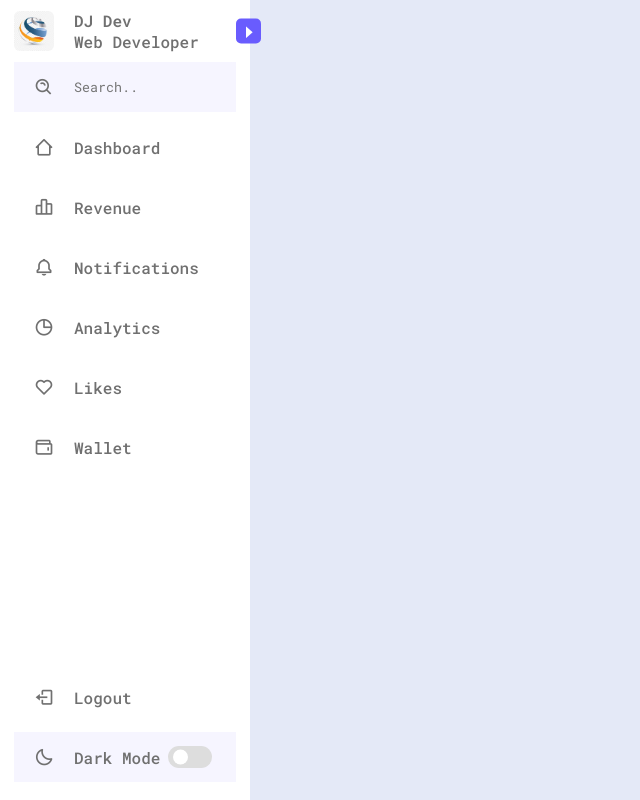
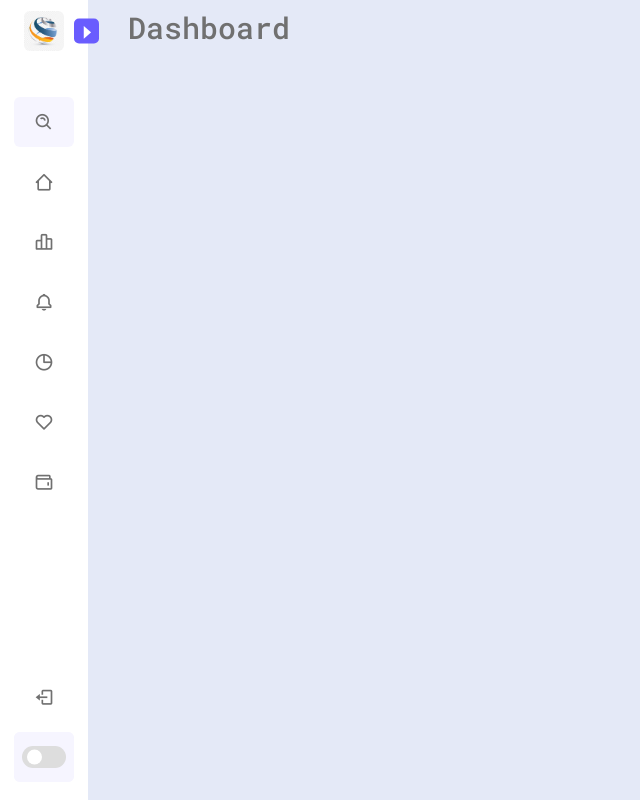
Before and after one commit to DarshikaNJ/WebProject2331, a plain HTML site: page Index.html in a window 1280 px wide. Shown: the whole page, without its empty margins (0-640 px from the left). Drawn offline with nearby package versions, Linux system fonts and the light colour scheme.

Commit message:
Update 8

```diff
--- a/Index.html
+++ b/Index.html
@@ -13,7 +13,7 @@
     </head>
 <body>
 
-    <nav class="sidebar">
+    <nav class="sidebar close">
         <header>
             <div class="image-text">
                 <span class="image">
@@ -34,7 +34,7 @@
             <div class="menu">
                     <li class="search-box">
                             <i class="bx bx-search-alt bx-breathe icon"></i>
-                            <input type="search" placeholder="Search..">
+                            <input type="text" placeholder="Search..">
                     </li>
                 <ul class="menu-links">
                     <li class="nav-link">
@@ -102,6 +102,10 @@
         </div>
     </nav>
 
+    <section class="home">
+        <div class="text">Dashboard</div>
+    </section>
+
     <script src="script.js"></script>
 
 </body>
--- a/Style.css
+++ b/Style.css
@@ -35,11 +35,12 @@
 body{
     height: 100vh;
     background: var(--body-color);
+    transition: var(--tran-02);
 
 }
 
 body.dark{
-        --body-color: #18191A;
+    --body-color: #18191A;
     --sidebar-color:#242526;
     --primary-color:#3A383C;
     --primary-color-light: #3A3B3C;
@@ -56,6 +57,12 @@ body.dark{
     width: 250px;
     padding: 10px 14px;
     background: var(--sidebar-color);
+    transition: var(--tran-03);
+    z-index: 100;
+}
+
+.sidebar.close{
+    width: 88px;
 }
 
 /* -- reusable CSS -- */
@@ -63,14 +70,21 @@ body.dark{
     font-size: 16px;
     font-weight: 500;
     color: var(--text-color);
+    transition: var(--tran-05);
+    white-space: nowrap;
+    opacity: 1;
 
+}
+
+.sidebar.close .text{
+    opacity: 0;
 }
 
 .sidebar .image {
     min-width: 60px;
     display: flex;
     align-items: center;
-
+    justify-content: center;
 }
 
 .sidebar li{
@@ -133,7 +147,7 @@ header .image-text .header-text{
     position: absolute;
     top: 50%;
     right: -25px;
-    transform: translateY(-50%);
+    transform: translateY(-50%) rotate(180deg);
     height: 25px;
     width: 25px;
     background: var(--primary-color);
@@ -142,12 +156,27 @@ header .image-text .header-text{
     justify-content: center;
     border-radius: 20%;
     color: var(--sidebar-color);
-    font-size: 20px;
+    font-size: 22px;
+    transition: var(--tran-03);
+}
+
+.sidebar.close header .toggle{
+    transform: translateY(-50%);
+
+}
+
+body.dark .sidebar header .toggle{
+    color: var(--text-color);
+}
+
+.sidebar .menu{
+    margin-top: 35px ;
 }
 
 .sidebar .search-box{
     background: var(--primary-color-light);
-
+    border-radius: 6px;
+    transition: var(--tran-05);
 }
 
 .search-box input{
@@ -156,8 +185,9 @@ header .image-text .header-text{
     outline: none;
     border: none;
     border-radius: 6px;
+    font-size: 16px;
+    font-weight: 500;
     background: var(--primary-color-light);
-
 }
 
 .sidebar li a{
@@ -180,6 +210,11 @@ header .image-text .header-text{
     color: var(--sidebar-color);
 }
 
+body.dark .sidebar li a:hover .icon,
+body.dark .sidebar li a:hover .text{
+    color: var(--text-color);
+}
+
 .sidebar .menu-bar{
     height: calc(100% - 50px);
     display: flex;
@@ -188,6 +223,8 @@ header .image-text .header-text{
 }
 
 .menu-bar .mode{
+    position: relative;
+    border-radius: 6px;
     background: var(--primary-color-light);
 
 }
@@ -200,19 +237,33 @@ header .image-text .header-text{
 }
 .menu-bar .mode i{
     position: absolute;
+    transition: var(--tran-03);
 }
 
 .menu-bar .mode i.sun{
     opacity: 0;
 }
 
+body.dark .menu-bar .mode i.sun{
+    opacity: 1;
+}
+
+body.dark .menu-bar .mode i.moon{
+    opacity: 0;
+}
+
 .menu-bar .mode .toggle-switch{
+    position: absolute;
+    right: 0;
     display: flex;
     align-items: center;
     justify-content: center;
     height: 100%;
     min-width: 60px;
     cursor: pointer;
+    border-radius: 6px;
+    background: var(--primary-color-light);
+    transition: var(--tran-05);
 }
 
 .toggle-switch .switch{
@@ -238,5 +289,25 @@ header .image-text .header-text{
 
 body.dark .switch::before{
     left: 24px;
+}
 
+.home{
+    position: relative;
+    height: 100vh;
+    left: 250px;
+    width: calc(100% - 250px);
+    background: var(--body-color);
+    transition: var(--tran-05);
 }
+
+.home .text{
+    font-size: 30px;
+    font-weight: 500;
+    color: var(--text-color);
+    padding: 8px 40px;
+}
+
+.sidebar.close ~ .home{
+    left: 88px;
+    width: calc(100% - 88px);
+}
--- a/script.js
+++ b/script.js
@@ -2,9 +2,27 @@ const body = document.querySelector("body"),
         sidebar = body.querySelector(".sidebar"),
         toggle = body.querySelector(".toggle"),
         searchBtn  = body.querySelector(".search-box"),
-        modeSwitch = body.querySelector(".toggel-switch"),
+        modeSwitch = body.querySelector(".toggle-switch"),
         modeText = body.querySelector(".mode-text");
+
+        toggle.addEventListener("click", () =>{
+            sidebar.classList.toggle("close");
+
+        });
+
+        searchBtn.addEventListener("click", () =>{
+            sidebar.classList.remove("close");
+
+        });
+
 
         modeSwitch.addEventListener("click", () =>{
             body.classList.toggle("dark");
+
+            if (body.classList.contains("dark")) {
+                modeText.innerText = "Light Mode";
+            } else {
+                modeText.innerText = "Dark Mode";
+            }
+
         });
```
